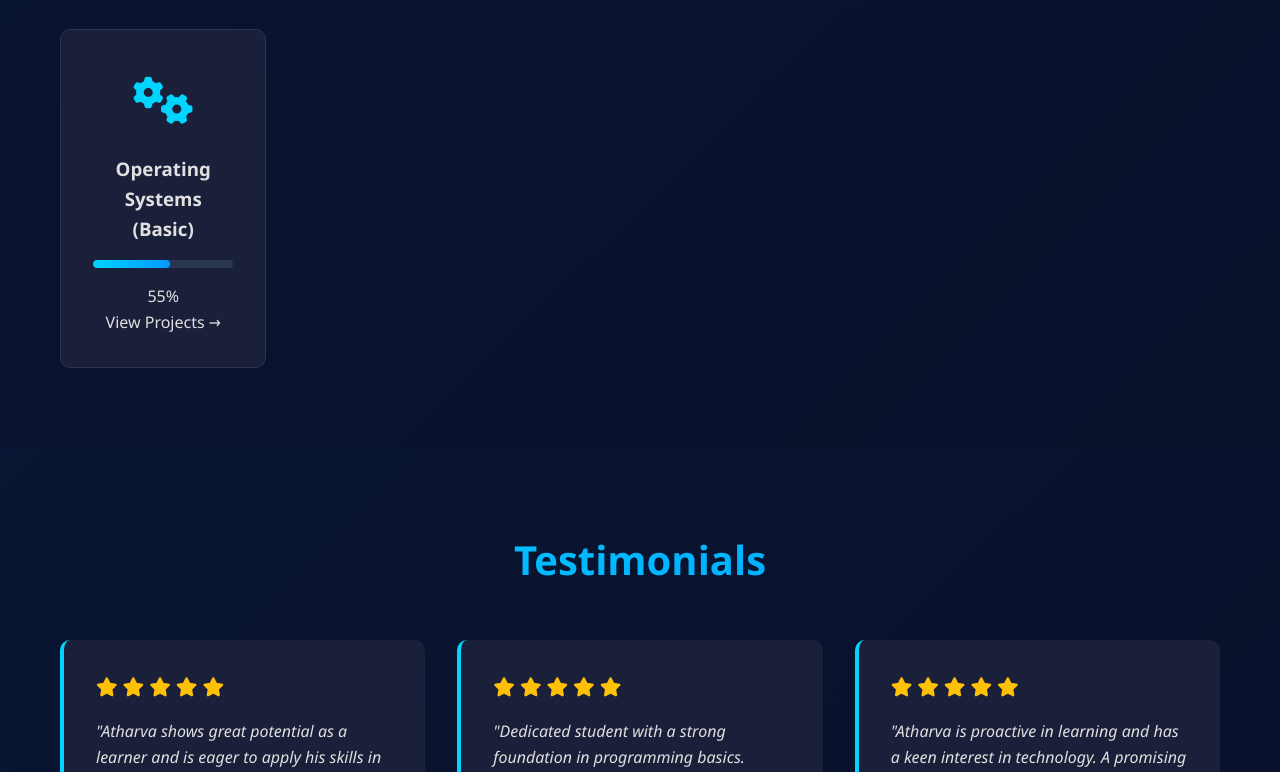
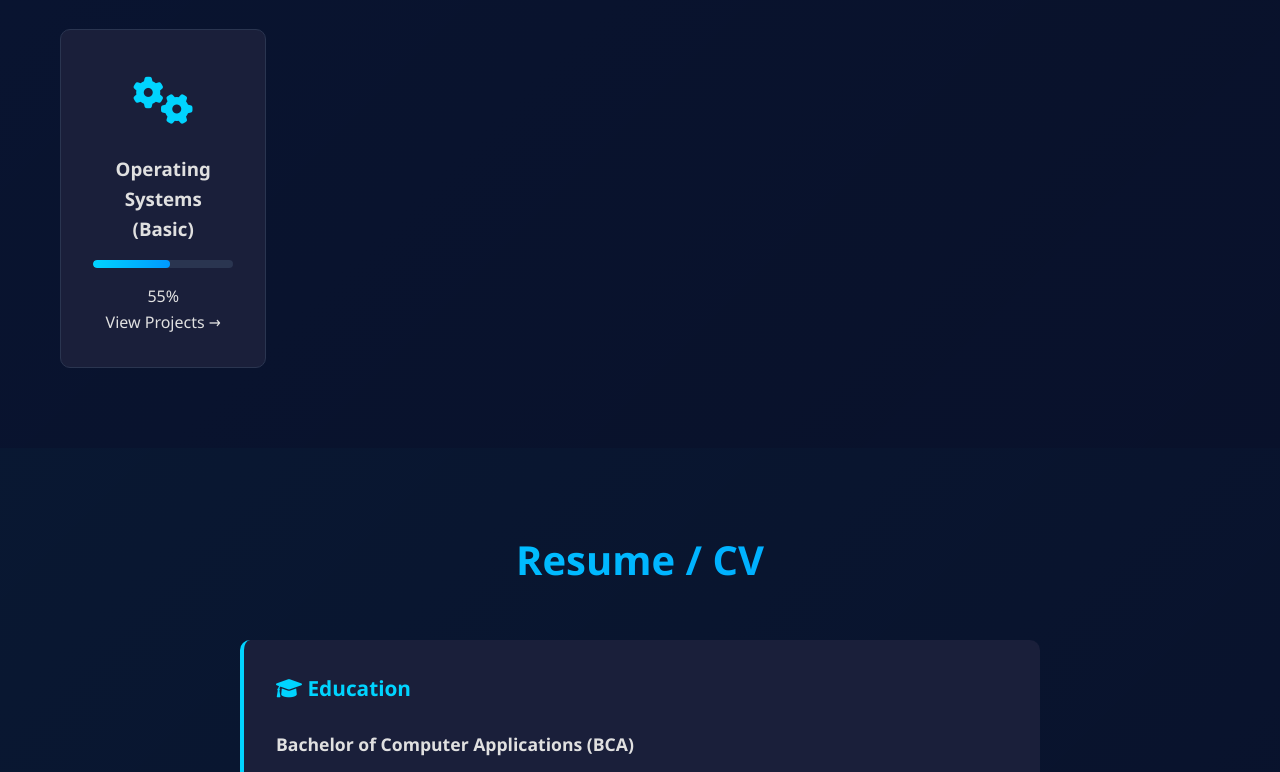
Before and after one commit to Atharva2565-glitch/Portfolio, a plain HTML site: page index.html in a window 1280 px wide. Shown: the part 2028-2800 px from the top of the page. Drawn offline with Linux system fonts and the light colour scheme.

Commit message:
Update in Portfolio design

```diff
--- a/index.html
+++ b/index.html
@@ -212,47 +212,6 @@
         </div>
     </section>
 
-    <!-- Testimonials Section -->
-    <section id="testimonials" class="testimonials">
-        <div class="container">
-            <h2 class="section-title">Testimonials</h2>
-            <div class="testimonials-grid">
-                <div class="testimonial-card">
-                    <div class="stars">
-                        <i class="fas fa-star"></i>
-                        <i class="fas fa-star"></i>
-                        <i class="fas fa-star"></i>
-                        <i class="fas fa-star"></i>
-                        <i class="fas fa-star"></i>
-                    </div>
-                    <p class="testimonial-text">"Atharva shows great potential as a learner and is eager to apply his skills in real-world scenarios."</p>
-                    <p class="testimonial-author">- Professor XYZ, BCA Faculty</p>
-                </div>
-                <div class="testimonial-card">
-                    <div class="stars">
-                        <i class="fas fa-star"></i>
-                        <i class="fas fa-star"></i>
-                        <i class="fas fa-star"></i>
-                        <i class="fas fa-star"></i>
-                        <i class="fas fa-star"></i>
-                    </div>
-                    <p class="testimonial-text">"Dedicated student with a strong foundation in programming basics. Excited to see his growth!"</p>
-                    <p class="testimonial-author">- Mentor ABC, Coding Bootcamp</p>
-                </div>
-                <div class="testimonial-card">
-                    <div class="stars">
-                        <i class="fas fa-star"></i>
-                        <i class="fas fa-star"></i>
-                        <i class="fas fa-star"></i>
-                        <i class="fas fa-star"></i>
-                        <i class="fas fa-star"></i>
-                    </div>
-                    <p class="testimonial-text">"Atharva is proactive in learning and has a keen interest in technology. A promising talent!"</p>
-                    <p class="testimonial-author">- Peer DEF, BCA Classmate</p>
-                </div>
-            </div>
-        </div>
-    </section>
 
     <!-- Resume Section -->
     <section id="resume" class="resume">
```
